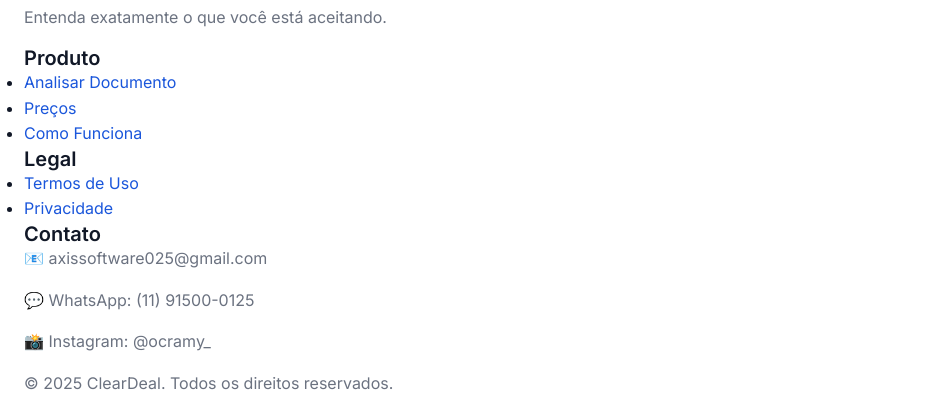
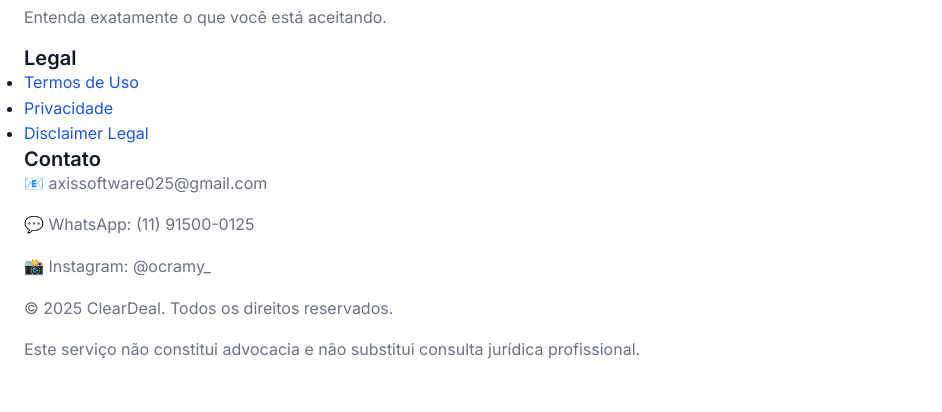
Before and after one commit to marcos167/CLEARDEAL, a website: page pricing.html in a window 1280 px wide. Shown: the part 4020-4432 px from the top of the page, without its empty margins (0-942 px from the left). After the commit the page ends 4399 px from the top, so only its background shows below. Drawn offline with Linux system fonts and the light colour scheme; a script that the page names is missing.

Commit message:
fix: Standardize pricing footer to match landing page + add disclaimer

```diff
--- a/pricing.html
+++ b/pricing.html
@@ -595,34 +595,28 @@
                 </div>
 
                 <div class="footer-section">
-                    <h4 class="footer-heading">Produto</h4>
-                    <ul class="footer-links">
-                        <li><a href="app.html">Analisar Documento</a></li>
-                        <li><a href="pricing.html">Preços</a></li>
-                        <li><a href="index.html#como-funciona">Como Funciona</a></li>
-                    </ul>
-                </div>
-
-                <div class="footer-section">
                     <h4 class="footer-heading">Legal</h4>
                     <ul class="footer-links">
                         <li><a href="termos.html">Termos de Uso</a></li>
                         <li><a href="privacidade.html">Privacidade</a></li>
+                        <li><a href="disclaimer.html">Disclaimer Legal</a></li>
                     </ul>
                 </div>
 
                 <div class="footer-section">
                     <h4 class="footer-heading">Contato</h4>
-                    <ul class="footer-links">
-                        <p>📧 axissoftware025@gmail.com</p>
-                        <p>💬 WhatsApp: (11) 91500-0125</p>
-                        <p>📸 Instagram: <a href="https://www.instagram.com/ocramy_" target="_blank"
-                                rel="noopener noreferrer" style="color: var(--primary);">@ocramy_</a></p>
+                    <p>📧 axissoftware025@gmail.com</p>
+                    <p>💬 WhatsApp: (11) 91500-0125</p>
+                    <p>📸 Instagram: <a href="https://www.instagram.com/ocramy_" target="_blank"
+                            rel="noopener noreferrer" style="color: var(--primary);">@ocramy_</a></p>
                 </div>
             </div>
 
             <div class="footer-bottom">
                 <p>&copy; 2025 ClearDeal. Todos os direitos reservados.</p>
+                <p class="footer-disclaimer">
+                    Este serviço não constitui advocacia e não substitui consulta jurídica profissional.
+                </p>
             </div>
         </div>
     </footer>
```
